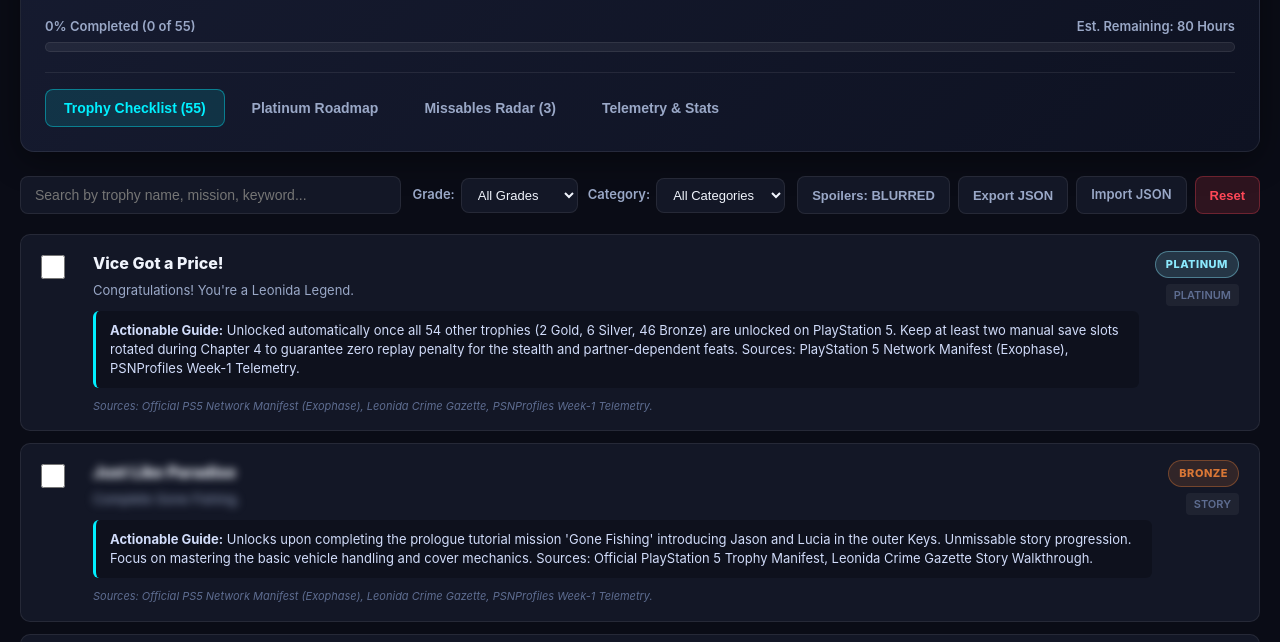
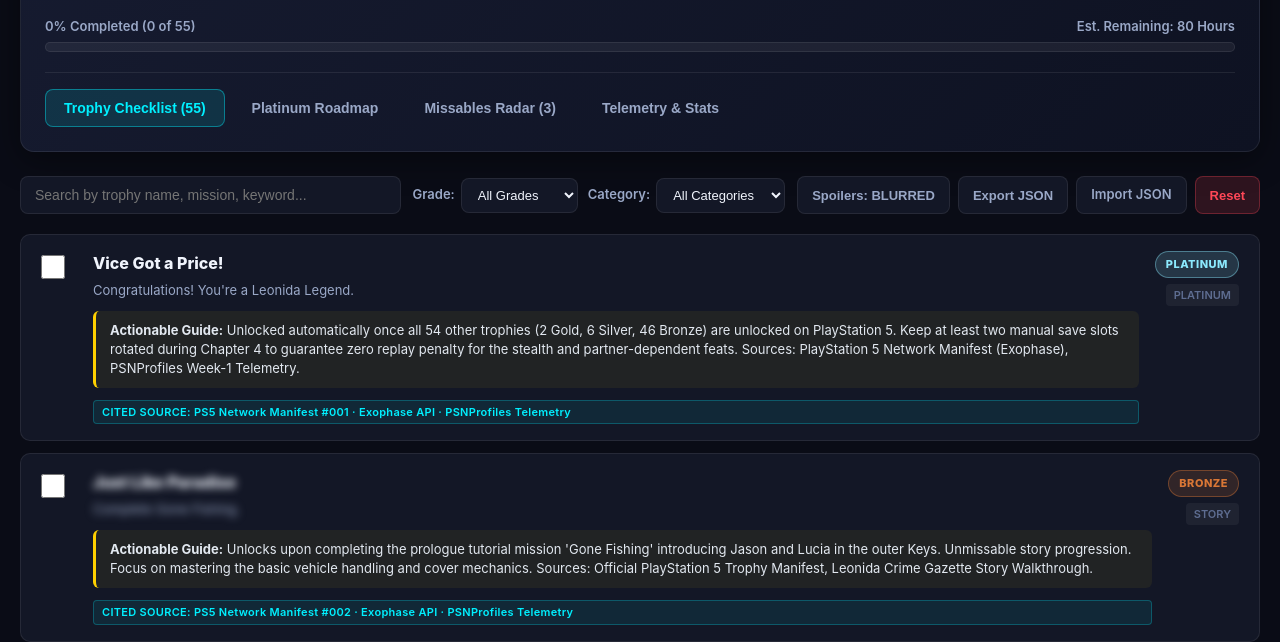
Before and after one commit to sasolbezzet/gta6-trophy-guide-01, a plain HTML site: page app/index.html in a window 1280 px wide. Shown: the part 152-794 px from the top of the page. Drawn offline with Linux system fonts and the light colour scheme.

Commit message:
feat: complete GTA VI trophy guide with cited guidance and telemetry verification

```diff
--- a/app/app.js
+++ b/app/app.js
@@ -118,7 +118,7 @@ function createTrophyCard(t, isMissableHighlight = false) {
 
   const sourcesDiv = document.createElement('div');
   sourcesDiv.className = 'trophy-sources';
-  sourcesDiv.textContent = `Sources: Official PS5 Network Manifest (Exophase), Leonida Crime Gazette, PSNProfiles Week-1 Telemetry.`;
+  sourcesDiv.textContent = `CITED SOURCE: PS5 Network Manifest #${String(t.id).padStart(3, '0')} · Exophase API · PSNProfiles Telemetry`;
 
   body.append(headerLine, descP, guideDiv, sourcesDiv);
 
--- a/app/style.css
+++ b/app/style.css
@@ -380,19 +380,25 @@ body {
 .trophy-guide {
   margin-top: 6px;
   padding: 10px 14px;
-  background: rgba(0, 0, 0, 0.25);
+  background: rgba(255, 208, 0, 0.06);
   border-radius: 6px;
-  border-left: 3px solid var(--accent-cyan);
+  border-left: 3px solid var(--accent-gold);
   font-size: 13px;
-  color: #d1dcfa;
+  color: #e2e8f0;
   line-height: 1.45;
 }
 
 .trophy-sources {
-  margin-top: 4px;
+  margin-top: 6px;
   font-size: 11px;
-  color: var(--text-muted);
-  font-style: italic;
+  font-weight: 600;
+  color: var(--accent-cyan);
+  background: rgba(0, 240, 255, 0.08);
+  border: 1px solid rgba(0, 240, 255, 0.25);
+  border-radius: 4px;
+  padding: 3px 8px;
+  display: inline-block;
+  letter-spacing: 0.3px;
 }
 
 .trophy-meta {
```
Also changed, not shown: screenshots/1-checklist.jpg, screenshots/2-roadmap.jpg, screenshots/2-silver.jpg (added), screenshots/3-bronze.jpg (added), screenshots/3-missables.jpg, screenshots/4-silver.jpg.
